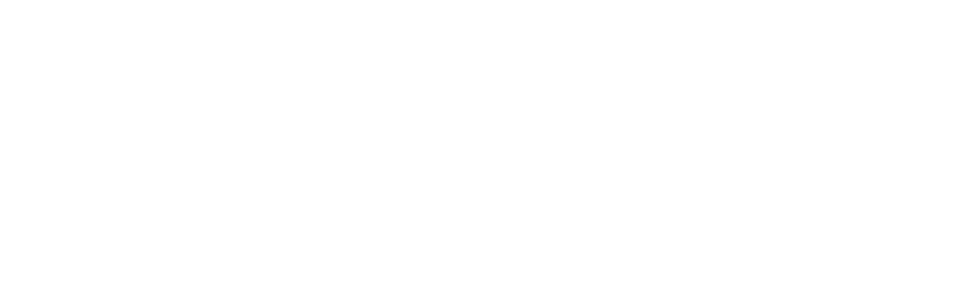
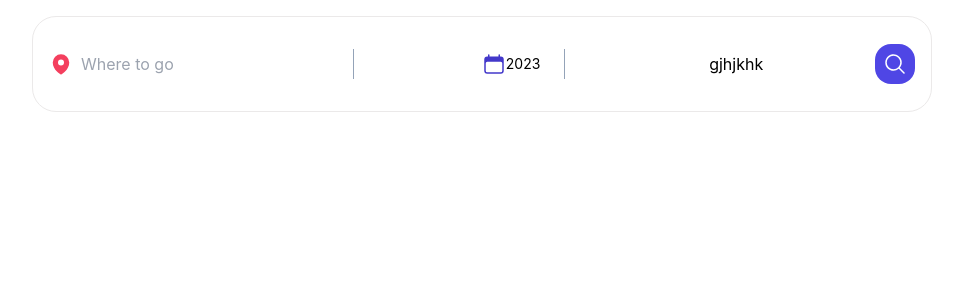
Before and after one commit to Shaghayegh-93/BookingApp, a React (Vite) app: page / in a window 1280 px wide. Shown: the top 300 px of the page, without its empty margins (158-1121 px from the left). Built offline with nearby package versions, Linux system fonts and the light colour scheme.

Commit message:
render Header component

```diff
--- a/src/App.jsx
+++ b/src/App.jsx
@@ -1,15 +1,12 @@
-
-import './App.css'
+import "./App.css";
+import Header from "./components/Header";
 
 function App() {
-
-
   return (
     <>
-
-
+      <Header />
     </>
-  )
+  );
 }
 
-export default App
+export default App;
```
